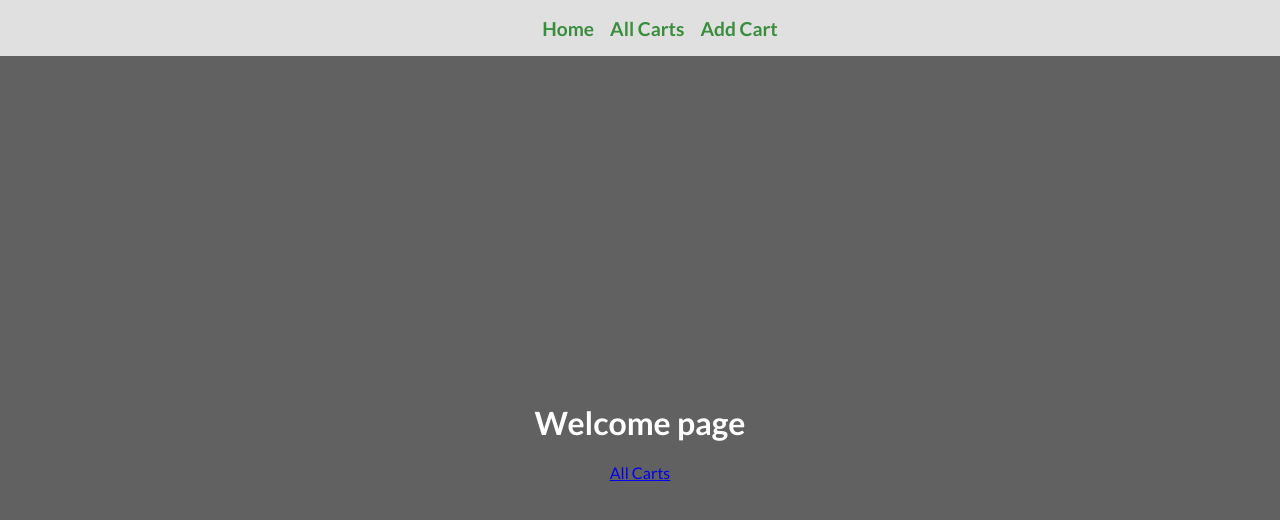
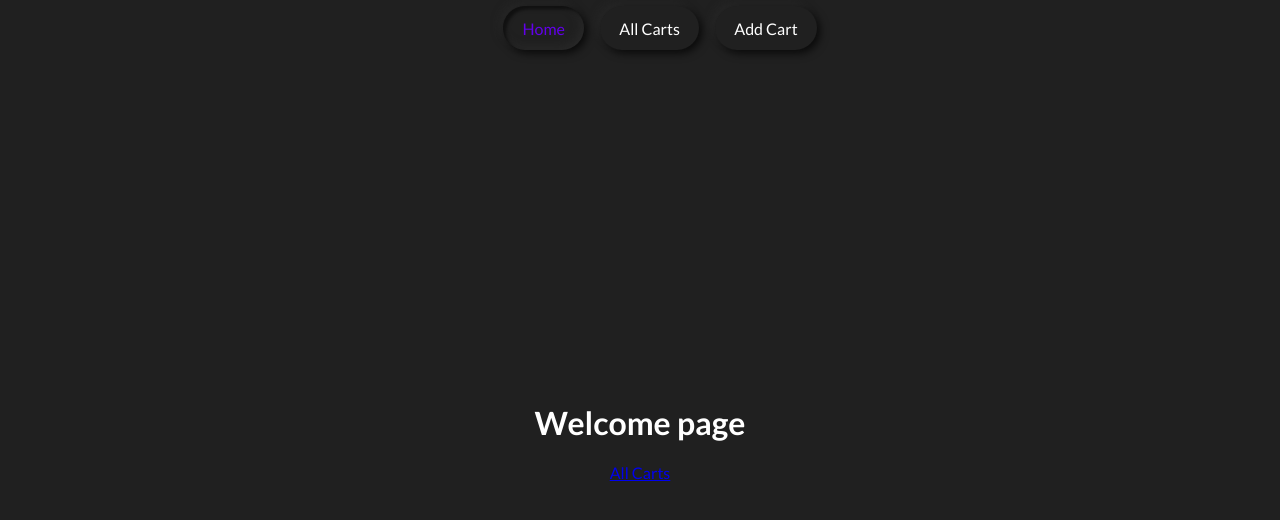
Before and after one commit to mateuszgorecki/carts-react, a React (Create React App) app: page / in a window 1280 px wide. Shown: the top 520 px of the page. Built offline with nearby package versions, Linux system fonts and the light colour scheme; no server answers.

Commit message:
add some styles to header

```diff
--- a/src/components/Chart.jsx
+++ b/src/components/Chart.jsx
@@ -12,7 +12,7 @@ import styles from '../styles/Chart.module.scss'
 
 const Chart = (props) => {
 
-  // * i leave it for later, maybe i'll use it
+  // * i leave it, maybe i'll use it later
   //   const styles = `
   //     width: 1100px;
   //     height: 400px;
--- a/src/components/Header.jsx
+++ b/src/components/Header.jsx
@@ -6,13 +6,19 @@ const Header = () => {
     <header className={styles.header}>
       <ul>
         <li>
-          <NavLink to='/'>Home</NavLink>
+          <NavLink to='/' className={(navData) =>
+            navData.isActive ? styles.active : ''
+          } >Home</NavLink>
         </li>
         <li>
-          <NavLink to='/all-carts'>All Carts</NavLink>
+          <NavLink to='/all-carts' className={(navData) =>
+            navData.isActive ? styles.active : ''
+          } >All Carts</NavLink>
         </li>
         <li>
-          <NavLink to='/add-cart'>Add Cart</NavLink>
+          <NavLink to='/add-cart'  className={(navData) =>
+            navData.isActive ? styles.active : ''
+          }>Add Cart</NavLink>
         </li>
       </ul>
     </header>
--- a/src/styles/Header.module.scss
+++ b/src/styles/Header.module.scss
@@ -1,4 +1,5 @@
 @import './colors.scss';
+@import './variables';
 
 .header {
   position: fixed;
@@ -6,7 +7,7 @@
   left: 0;
   width: 100%;
   height: 7vh;
-  background-color: $light_gray;
+  background-color: $darkgray;
   display: flex;
   justify-content: center;
   align-items: center;
@@ -21,10 +22,24 @@
 
     li {
       a {
+        @include shadow;
+        color: $white;
+        transition: all 0.2s ease-out;
+        position: relative;
+        border-radius: 1.5rem;
+        padding: 0.8rem 1.2rem;
         text-decoration: none;
-        color: $dark_green;
-        font-weight: bold;
-        font-size: 1.2rem;
+
+        &:hover,
+        &:active,
+        &.active {
+          color: $purple;
+        }
+
+        &:active,
+        &.active {
+          @include shadowActive;
+        }
       }
     }
   }
--- a/src/styles/_colors.scss
+++ b/src/styles/_colors.scss
@@ -1,13 +1,23 @@
+$black          : #000;
+$darkgray       : #202020;
+$darkgray_light : #303030;
+$dark_gray      : #616161;
+$gray           : #9E9E9E;
+$blue_gray      : #ECEFF1;
+$light_gray     : #E0E0E0;
+$white          : #fff;
+
+$purple         : #6200EA;
+$light_purple   : #AA00FF;
+$bg_red         : #E57373;
+$red            : #C62828;
+
+$dark-shadow    : rgba($black, 0.5);
+$light-shadow   : rgba($darkgray-light, 0.5);
+$light-shadow-2 : rgba($darkgray-light, 0.3);
+
+
 $light_green  : #81C784;
 $main_green   : #4CAF50;
 $dark_green   : #388E3C;
 $accent_green : #69F0AE;
-
-$white        : #FFFFFF;
-$light_gray   : #E0E0E0;
-$gray         : #9E9E9E;
-$dark_gray    : #616161;
-$black        : #000000;
-
-$bg_red       : #E57373;
-$red          : #C62828;
--- a/src/styles/_variables.scss
+++ b/src/styles/_variables.scss
@@ -0,0 +1,13 @@
+@import './colors';
+
+@mixin shadow {
+  box-shadow: 0.2rem 0.2rem 0.5rem rgba($black, 0.7),
+    -0.2rem -0.2rem 0.5rem $light-shadow;
+}
+
+@mixin shadowActive {
+  box-shadow: 0.2rem 0.2rem 0.5rem rgba($black, 0.7),
+    -0.2rem -0.2rem 0.5rem $light-shadow,
+    inset 0.2rem 0.2rem 0.2rem rgba($black, 0.5),
+    inset -0.2rem -0.2rem 0.5rem $light-shadow;
+}
--- a/src/styles/global.scss
+++ b/src/styles/global.scss
@@ -7,7 +7,7 @@ body {
   font-family: 'Lato', sans-serif;
   -webkit-font-smoothing: antialiased;
   -moz-osx-font-smoothing: grayscale;
-  background-color: $dark_gray;
+  background-color: $darkgray;
   color: $white;
 }
 
```
